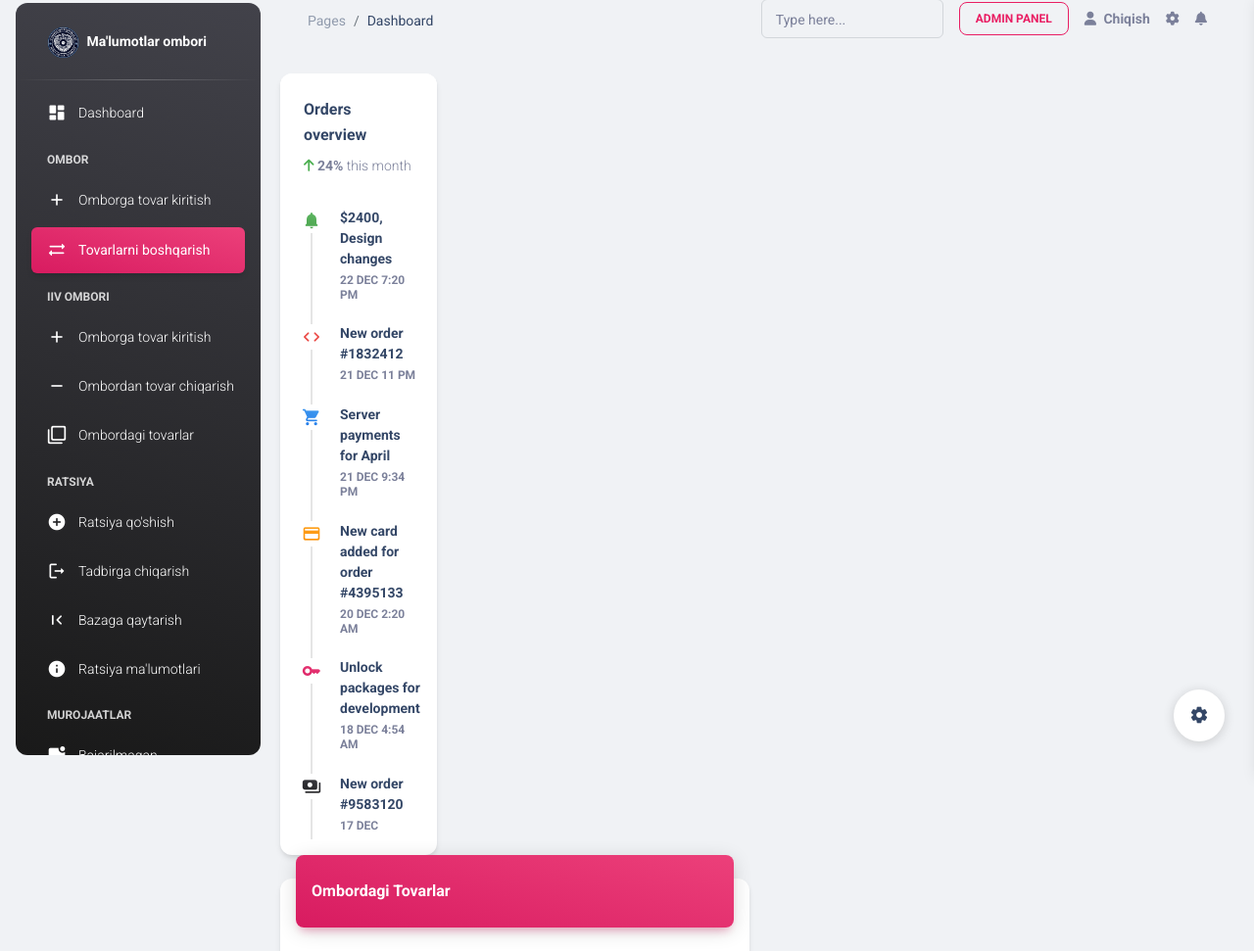
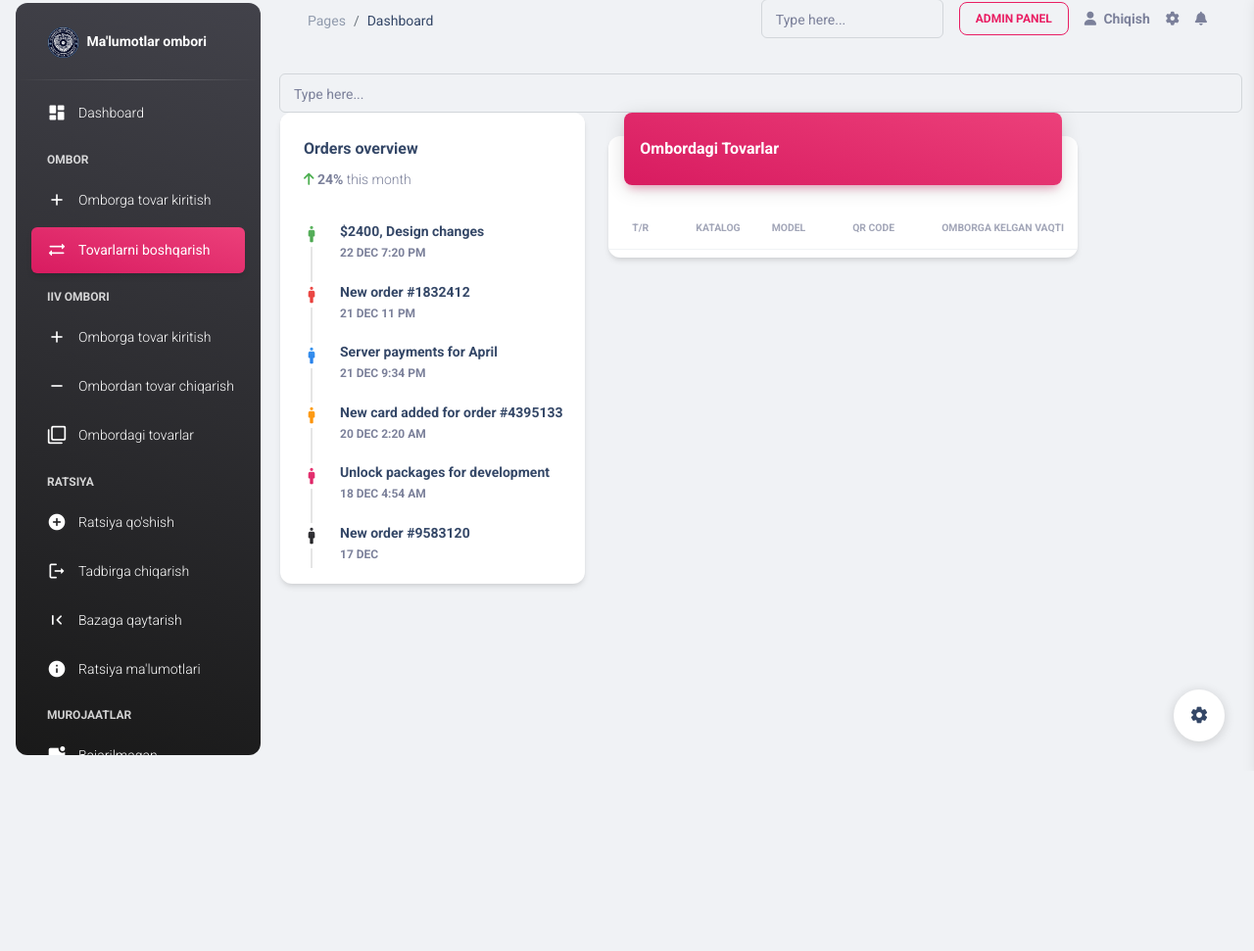
Before and after one commit to JaloliddinRuzikulov/bm, a Django app: page /waltalkio/ in a window 1280 px wide. Shown: the part 13-984 px from the top of the page at 98% size. After the commit the page ends 784 px from the top, so only its background shows below. Run offline with Django 4.2, Linux system fonts and the light colour scheme; the visitor is signed in with stand-in values (Sample User, id 1); lists and menus that the app fills with data are empty; some libraries are stand-ins or nearby versions.

Commit message:
add search bar

```diff
--- a/templates/aside.html
+++ b/templates/aside.html
@@ -62,7 +62,7 @@
                 </li>
                 <li class="nav-item">
                     {% url 'walktalkio' as walktalkio %}
-                    <a class="nav-link text-white {% if walktalkio in request.get_full_path %}active bg-gradient-primary{% endif %}"
+                    <a class="nav-link text-white {% if request.get_full_path == walktalkio %}active bg-gradient-primary{% endif %}"
                        href="{{ walktalkio }}">
                         <div class="text-white text-center me-2 d-flex align-items-center justify-content-center">
                             <i class="material-icons opacity-10">sync_alt</i>
--- a/templates/walktalkio.html
+++ b/templates/walktalkio.html
@@ -1,4 +1,3 @@
-
 {% extends 'base.html' %}
 {% block content %}
     {% load static %}
@@ -10,9 +9,15 @@
     <main class="main-content position-relative max-height-vh-100 h-100 border-radius-lg ">
         {% include 'navbar.html' %}
         <div class="container-fluid py-4">
+            <div class="row">
 
+                                        <div class="input-group input-group-outline ">
+                                <label class="form-label">Type here...</label>
+                                <input type="text" class="form-control">
+                            </div>
+            </div>
             <div class="row">
-            <div class="col-lg-6">
+
                 <div class="col-lg-4 col-md-6">
                     <div class="card h-100">
                         <div class="card-header pb-0">
@@ -26,7 +31,7 @@
                             <div class="timeline timeline-one-side">
                                 <div class="timeline-block mb-3">
 <span class="timeline-step">
-<i class="material-icons text-success text-gradient">notifications</i>
+<i class="material-icons text-success text-gradient">man</i>
 </span>
                                     <div class="timeline-content">
                                         <h6 class="text-dark text-sm font-weight-bold mb-0">$2400, Design changes</h6>
@@ -35,7 +40,7 @@
                                 </div>
                                 <div class="timeline-block mb-3">
 <span class="timeline-step">
-<i class="material-icons text-danger text-gradient">code</i>
+<i class="material-icons text-danger text-gradient">man</i>
 </span>
                                     <div class="timeline-content">
                                         <h6 class="text-dark text-sm font-weight-bold mb-0">New order #1832412</h6>
@@ -44,34 +49,37 @@
                                 </div>
                                 <div class="timeline-block mb-3">
 <span class="timeline-step">
-<i class="material-icons text-info text-gradient">shopping_cart</i>
+<i class="material-icons text-info text-gradient">man</i>
 </span>
                                     <div class="timeline-content">
-<h6 class="text-dark text-sm font-weight-bold mb-0">Server payments for April</h6>
+                                        <h6 class="text-dark text-sm font-weight-bold mb-0">Server payments for
+                                            April</h6>
                                         <p class="text-secondary font-weight-bold text-xs mt-1 mb-0">21 DEC 9:34 PM</p>
                                     </div>
                                 </div>
                                 <div class="timeline-block mb-3">
 <span class="timeline-step">
-<i class="material-icons text-warning text-gradient">credit_card</i>
+<i class="material-icons text-warning text-gradient">man</i>
 </span>
                                     <div class="timeline-content">
-<h6 class="text-dark text-sm font-weight-bold mb-0">New card added for order #4395133</h6>
+                                        <h6 class="text-dark text-sm font-weight-bold mb-0">New card added for order
+                                            #4395133</h6>
                                         <p class="text-secondary font-weight-bold text-xs mt-1 mb-0">20 DEC 2:20 AM</p>
                                     </div>
                                 </div>
                                 <div class="timeline-block mb-3">
 <span class="timeline-step">
-<i class="material-icons text-primary text-gradient">key</i>
+<i class="material-icons text-primary text-gradient">man</i>
 </span>
                                     <div class="timeline-content">
-<h6 class="text-dark text-sm font-weight-bold mb-0">Unlock packages for development</h6>
+                                        <h6 class="text-dark text-sm font-weight-bold mb-0">Unlock packages for
+                                            development</h6>
                                         <p class="text-secondary font-weight-bold text-xs mt-1 mb-0">18 DEC 4:54 AM</p>
                                     </div>
                                 </div>
                                 <div class="timeline-block">
 <span class="timeline-step">
-<i class="material-icons text-dark text-gradient">payments</i>
+<i class="material-icons text-dark text-gradient">man</i>
 </span>
                                     <div class="timeline-content">
                                         <h6 class="text-dark text-sm font-weight-bold mb-0">New order #9583120</h6>
@@ -82,16 +90,21 @@
                         </div>
                     </div>
                 </div>
+                <div class="col-lg-6">
+
 
                     <div class="col-12">
                         <div class="card my-4">
                             <div class="card-header p-0 position-relative mt-n4 mx-3 z-index-2">
                                 <div class="bg-gradient-primary shadow-primary border-radius-lg pt-4 pb-3">
                                     <h6 class="text-white text-capitalize ps-3">Ombordagi tovarlar</h6>
+
                                 </div>
                             </div>
+
                             <div class="card-body px-0 pb-2">
                                 <div class="table-responsive p-0">
+
                                     <table class="table align-items-center mb-0">
                                         <thead>
                                         <tr>
```
Lines whose indentation alone changed are shown as unchanged.
